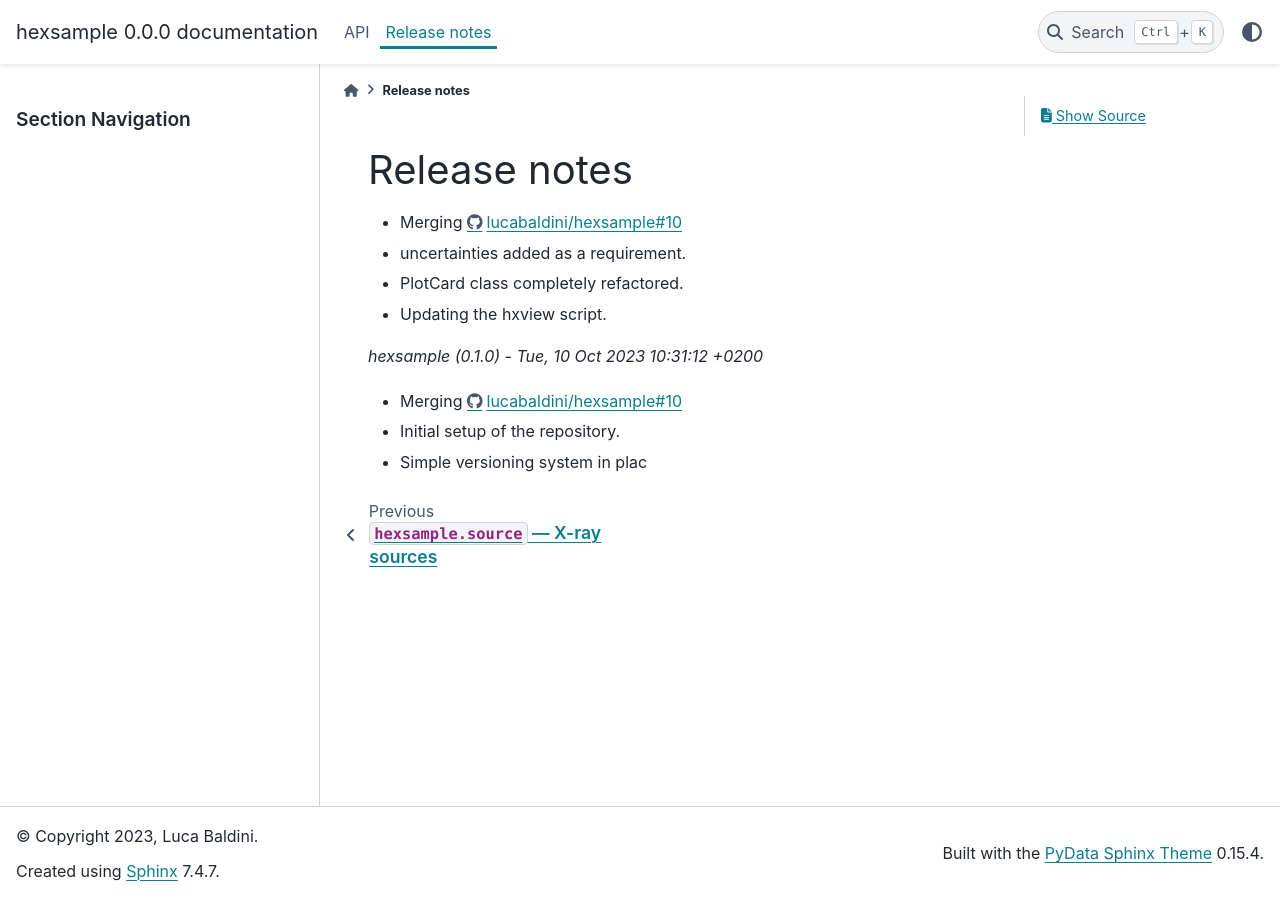
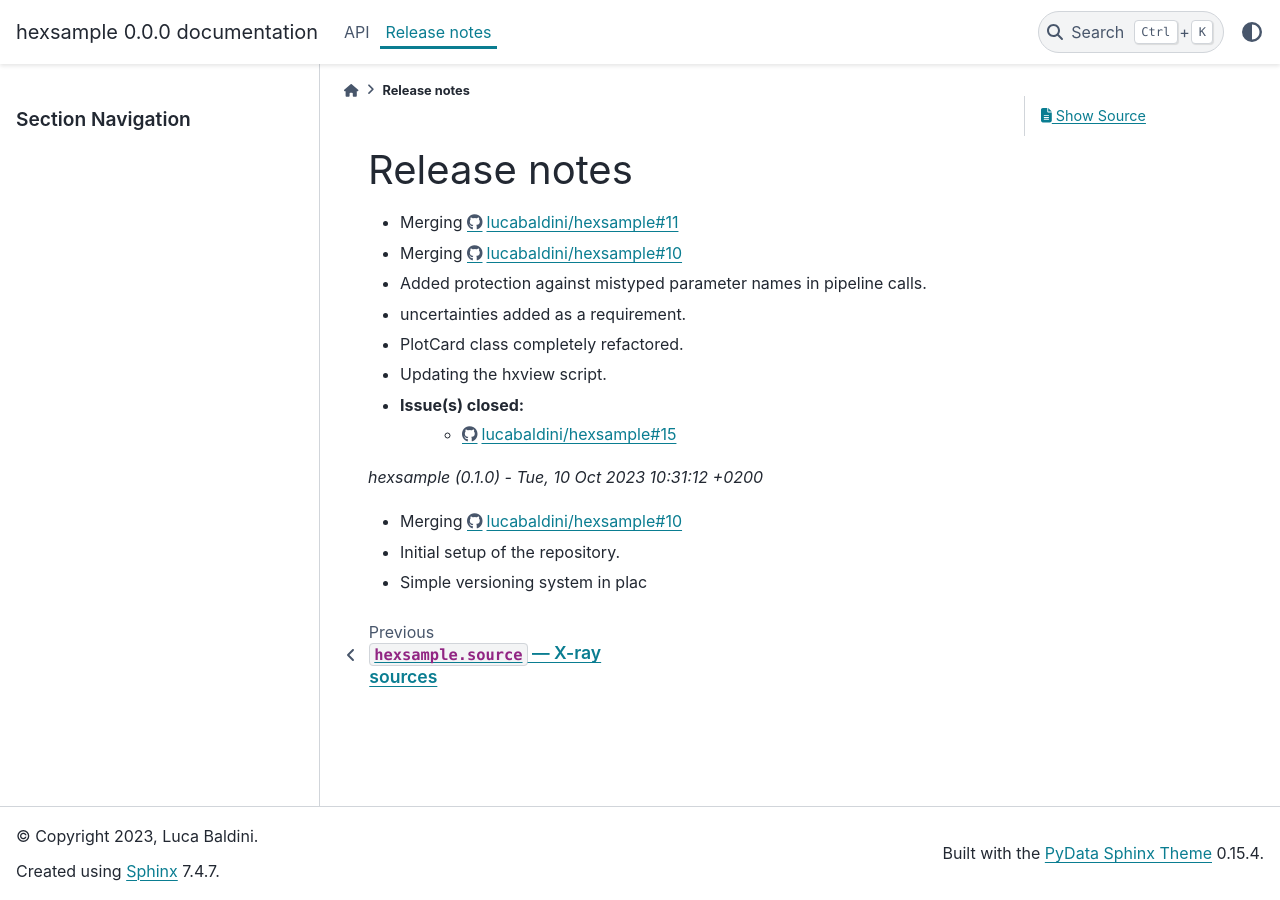
Before and after one commit to lucabaldini/hexsample, a Sphinx documentation site: the page built from docs/release.rst, in a window 1280 px wide. Built offline with Sphinx 7.4.7 and the PyData theme 0.15.4, drawn with Linux system fonts in a browser that asks for light colours; pages that are not in the unit, such as notebooks, are missing from menus.

Commit message:
Updated release notes.

```diff
--- a/docs/release.rst
+++ b/docs/release.rst
@@ -3,11 +3,14 @@
 Release notes
 =============
 
-
+* Merging https://github.com/lucabaldini/hexsample/pull/11
 * Merging https://github.com/lucabaldini/hexsample/pull/10
+* Added protection against mistyped parameter names in pipeline calls.
 * uncertainties added as a requirement.
 * PlotCard class completely refactored.
 * Updating the hxview script.
+* Issue(s) closed:
+      * https://github.com/lucabaldini/hexsample/issues/15
 
 
 *hexsample (0.1.0) - Tue, 10 Oct 2023 10:31:12 +0200*
```
